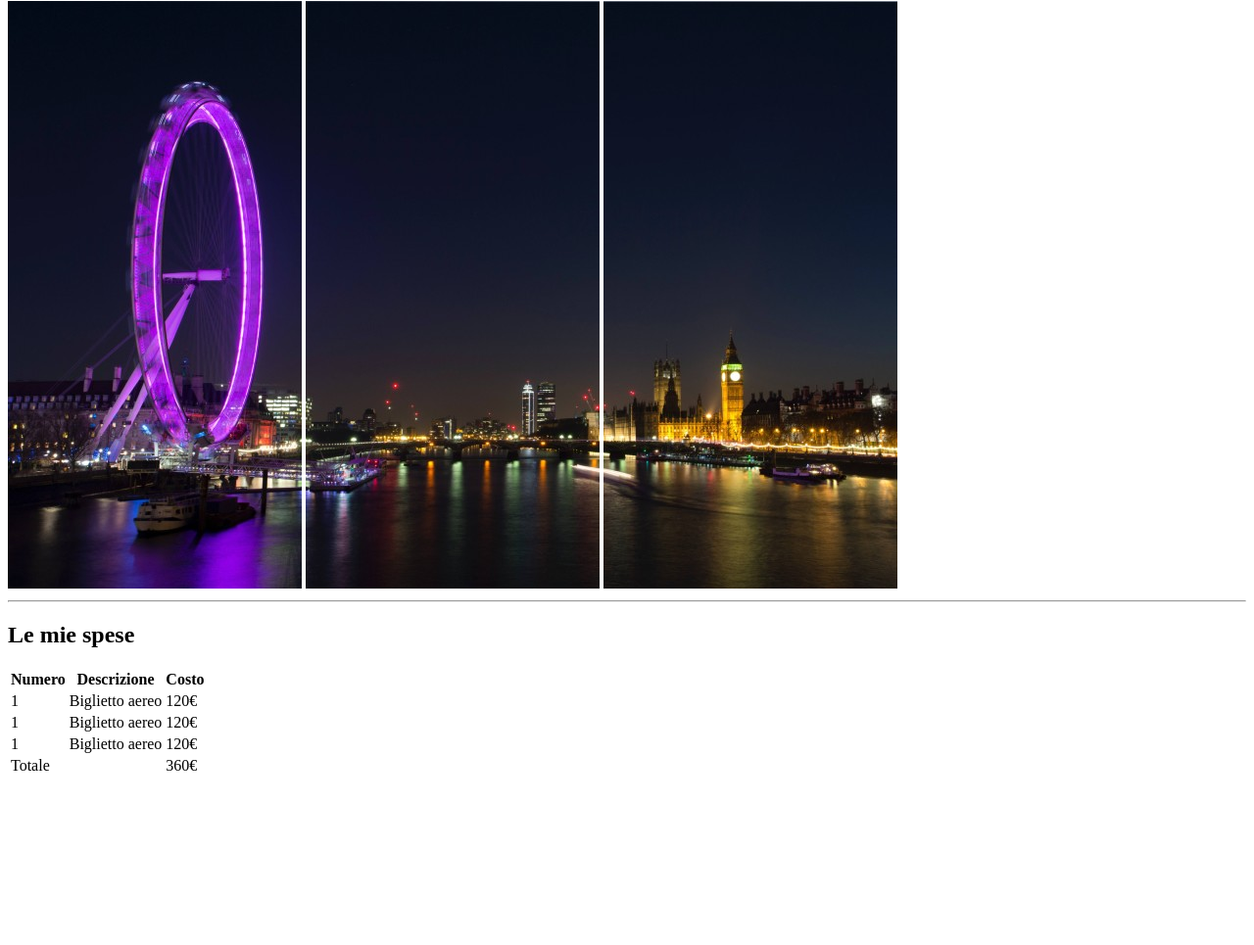
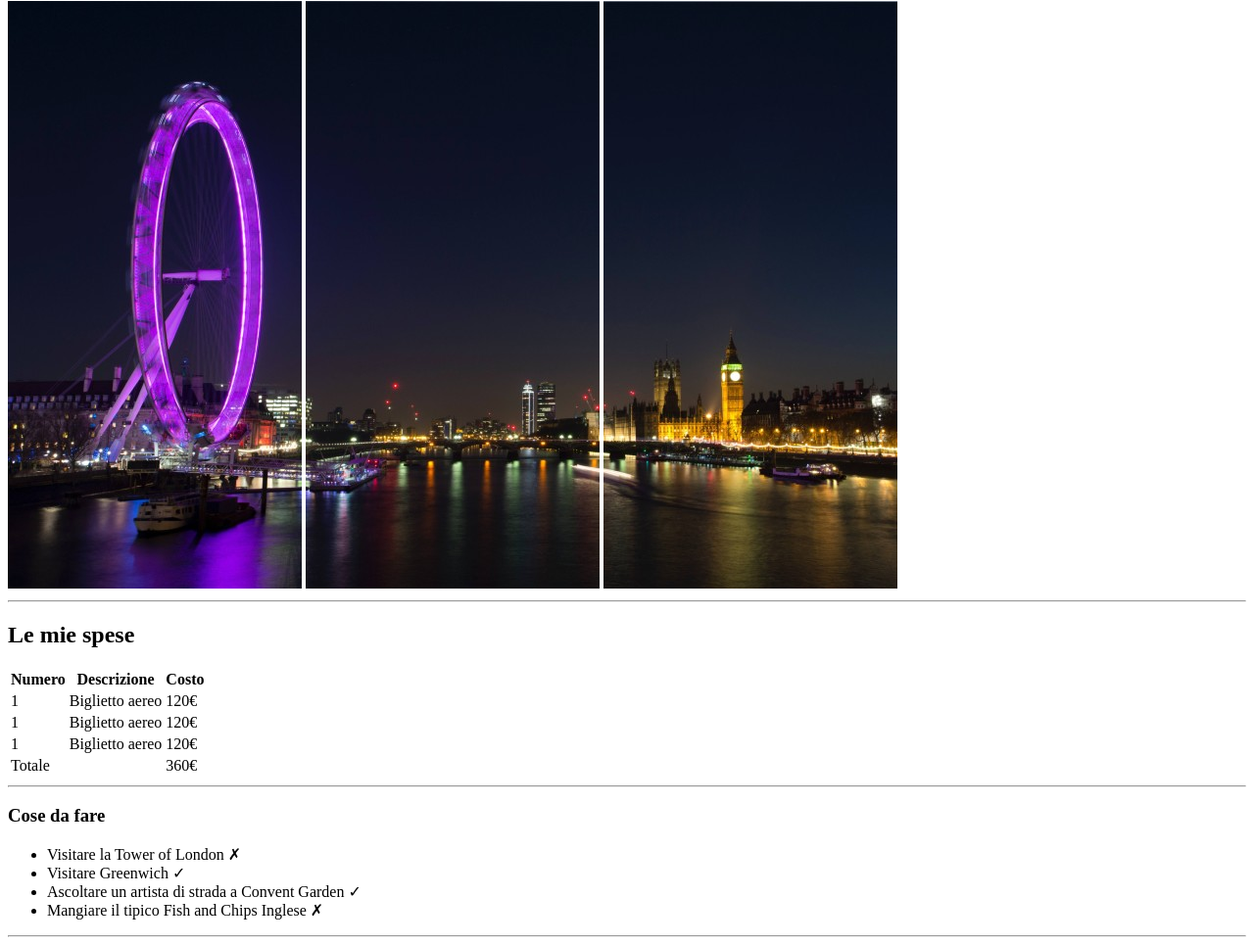
Before and after one commit to sandyclaws89/html-london-trip, a plain HTML site: page index.html in a window 1280 px wide. Shown: the part 79-1044 px from the top of the page at 98% size. Before the commit the page ends 881 px from the top, so only its background shows below. Drawn offline with Linux system fonts and the light colour scheme.

Commit message:
sezione info utili

```diff
--- a/index.html
+++ b/index.html
@@ -51,10 +51,23 @@
                 <td>360&euro;</td>
             </tfoot>
         </table>
+        <hr>
+    </section>
+
+    <!-- sezione "cose da fare" -->
+    <section>
+        <h3>Cose da fare</h3>
+        <ul>
+            <li>Visitare la Tower of London &cross;</li>
+            <li>Visitare Greenwich &checkmark;</li>
+            <li>Ascoltare un artista di strada a Convent Garden &checkmark;</li>
+            <li>Mangiare il tipico Fish and Chips Inglese &cross;</li>
+        </ul>
+        <hr>
     </section>
 
     <section></section>
-    <section></section>
+
     <section></section>
 
 </main>
```
